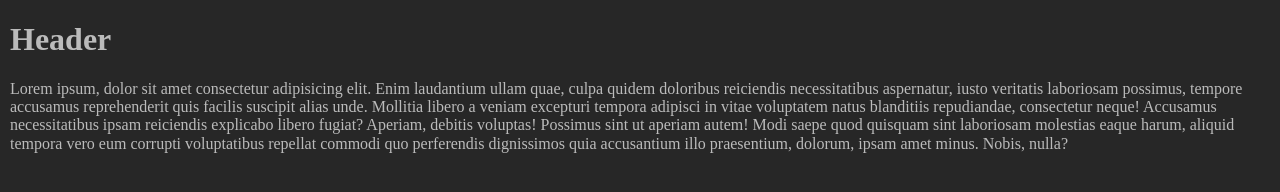
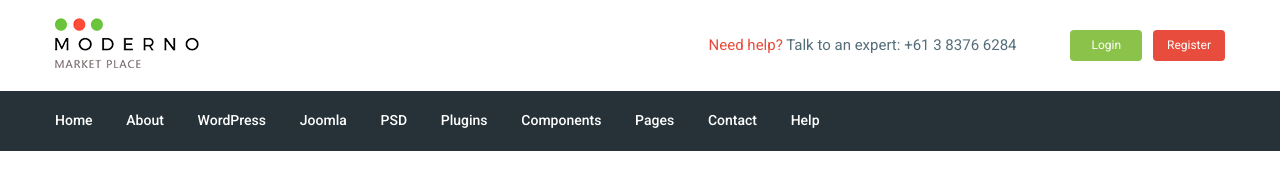
Before and after one commit to lvan226/moderno, a website: page app/index.html in a window 1280 px wide. Drawn offline with nearby package versions, Linux system fonts and the light colour scheme; files that its build step writes are made by us from their sources.

Commit message:
Added header

```diff
--- a/app/index.html
+++ b/app/index.html
@@ -1,23 +1,113 @@
 <!DOCTYPE html>
 <html lang="en">
+
 <head>
   <meta charset="UTF-8">
   <meta name="viewport" content="width=device-width, initial-scale=1.0">
   <meta http-equiv="X-UA-Compatible" content="ie=edge">
 
   <link rel="stylesheet" href="css/libs.min.css">
+  <link href="https://fonts.googleapis.com/css?family=Roboto:400,500,700&display=swap" rel="stylesheet">
   <link rel="stylesheet" href="css/style.min.css">
-  <title>Document</title>
-  <h1>Header</h1>
-  Lorem ipsum, dolor sit amet consectetur adipisicing elit. Enim laudantium ullam quae, culpa quidem doloribus reiciendis necessitatibus aspernatur, iusto veritatis laboriosam possimus, tempore accusamus reprehenderit quis facilis suscipit alias unde.
-  Mollitia libero a veniam excepturi tempora adipisci in vitae voluptatem natus blanditiis repudiandae, consectetur neque! Accusamus necessitatibus ipsam reiciendis explicabo libero fugiat? Aperiam, debitis voluptas! Possimus sint ut aperiam autem!
-  Modi saepe quod quisquam sint laboriosam molestias eaque harum, aliquid tempora vero eum corrupti voluptatibus repellat commodi quo perferendis dignissimos quia accusantium illo praesentium, dolorum, ipsam amet minus. Nobis, nulla?
+  <title>Market</title>
+
+  <header class="header">
+    <div class="header__top">
+      <div class="container">
+        <div class="header__top-inner">
+          <div class="header__logo">
+            <a href="#">
+              <img src="images/logo.png" alt="Логотип">
+            </a>
+          </div>
+
+          <div class="header__text">
+            <a href="#">
+              <span>Need help?</span>
+            </a>
+            Talk to an expert:
+            <a class="header__phone" href="tel:61383766284">
+              +61 3 8376 6284
+            </a>
+          </div>
+
+          <div class="header__box">
+            <a class="basket" href="#"></a>
+            <a href="" class="header__btn header__btn-login">Login</a>
+            <a href="" class="header__btn header__btn-register">Register</a>
+          </div>
+        </div>
+      </div>
+    </div>
+
+    <div class="header__menu">
+      <div class="container">
+        <div class="menu">
+          <ul class="menu__list">
+
+            <li>
+              <a href="#">
+                Home
+              </a>
+            </li>
+            <li>
+              <a href="#">
+                About
+              </a>
+            </li>
+            <li>
+              <a href="#">
+                WordPress
+              </a>
+            </li>
+            <li>
+              <a href="#">
+                Joomla
+              </a>
+            </li>
+            <li>
+              <a href="#">
+                PSD
+              </a>
+            </li>
+            <li>
+              <a href="#">
+                Plugins
+              </a>
+            </li>
+            <li>
+              <a href="#">
+                Components
+              </a>
+            </li>
+            <li>
+              <a href="#">
+                Pages
+              </a>
+            </li>
+            <li>
+              <a href="#">
+                Contact
+              </a>
+            </li>
+            <li>
+              <a href="#">
+                Help
+              </a>
+            </li>
+          </ul>
+        </div>
+      </div>
+    </div>
+  </header>
 
   <script src="https://ajax.googleapis.com/ajax/libs/jquery/3.4.1/jquery.min.js"></script>
   <script src="js/libs.min.js"></script>
   <script src="js/main.min.js"></script>
 </head>
+
 <body>
 
 </body>
+
 </html>
--- /dev/null
+++ b/app/scss/_fonts.scss
@@ -0,0 +1,7 @@
+@font-face {
+  font-family: 'Roboto-Regular';
+  src: url('../fonts/Roboto-Regular.woff2') format('woff2')
+       url('../fonts/Roboto-Regular.ttf') format('woff');
+  font-weight: 400;
+  font-style: normal;
+}
--- /dev/null
+++ b/app/scss/_global.scss
@@ -0,0 +1,33 @@
+html {
+  box-sizing: border-box;
+}
+*,
+*::before,
+*::after {
+  box-sizing: inherit;
+}
+a{
+  display: inline-block;
+  text-decoration: none;
+  color: $text;
+}
+ul,
+li{
+  margin: 0;
+  padding: 0;
+  list-style: none;
+}
+img{
+  max-width: 100%;
+}
+body{
+  font-family: 'Roboto', sans-serif;
+  font-weight: 400;
+  font-size: 15px;
+  color: $text;
+}
+.container{
+  max-width: 1200px;
+  margin: 0 auto;
+  padding: 0 15px;
+}
--- /dev/null
+++ b/app/scss/_vars.scss
@@ -0,0 +1,5 @@
+$text: #546e7a;
+$red: #e74c3c;
+$green: #8bc34a;
+$tlight: #fff;
+$bg: #263238;
--- /dev/null
+++ b/app/scss/sections/header.scss
@@ -0,0 +1,51 @@
+.header__top-inner{
+  display: flex;
+  justify-content: space-between;
+  align-items: center;
+  height: 91px;
+}
+.header__text{
+  margin-left: auto;
+  margin-right: 50px;
+  span{
+    color: $red;
+  }
+}
+.header__btn {
+  padding: 9px;
+  width: 72px;
+  border-radius: 4px;
+  text-align: center;
+  color: $tlight;
+  font-size: 12px;
+  &-login{
+    background-color: $green;
+  }
+  &-register{
+    background-color: $red;
+    margin-left: 7px;
+  }
+}
+
+.menu{
+  display: flex;
+  align-items: center;
+  height: 60px;
+  &__list{
+    li{
+      display: inline-block;
+      &+li {
+        margin-left: 30px;
+      }
+    }
+    a {
+      color: $tlight;
+      font-size: 14px;
+      font-weight: 500;
+    }
+  }
+}
+.header__menu {
+  background-color: $bg;
+  color: $tlight;
+}
--- a/app/scss/style.scss
+++ b/app/scss/style.scss
@@ -1,19 +1,5 @@
-html {
-  box-sizing: border-box;
-}
-*,
-*::before,
-*::after {
-  box-sizing: inherit;
-}
-body {
-  margin: 10px;
-  background-color: rgb(39, 39, 39);
-  color: rgb(187, 187, 187);
-}
-p {
-  background-color: #fff;
-}
-.box {
-  display: flex;
-}
+@import 'vars';
+@import 'fonts';
+@import 'global';
+
+@import 'sections/header';
--- a/gulpfile.js
+++ b/gulpfile.js
@@ -9,7 +9,7 @@ let gulp = require('gulp'),
 
 gulp.task('sass', function () {
   return gulp.src('app/scss/style.scss')
-        .pipe(sass({outputStyle: 'compressed'}))
+        .pipe(sass({outputStyle: 'expanded'}))
         .pipe(rename({ suffix: '.min'}))
         .pipe(autoprefixer({
           overrideBrowserslist: ['last 8 versions']
```
Also changed, not shown: app/fonts/Roboto-Bold.ttf (added), app/fonts/Roboto-Medium.ttf (added), app/fonts/Roboto-Regular.woff (added), app/fonts/Roboto-Regular.woff2 (added), app/images/logo.png (added), 1 other file.
